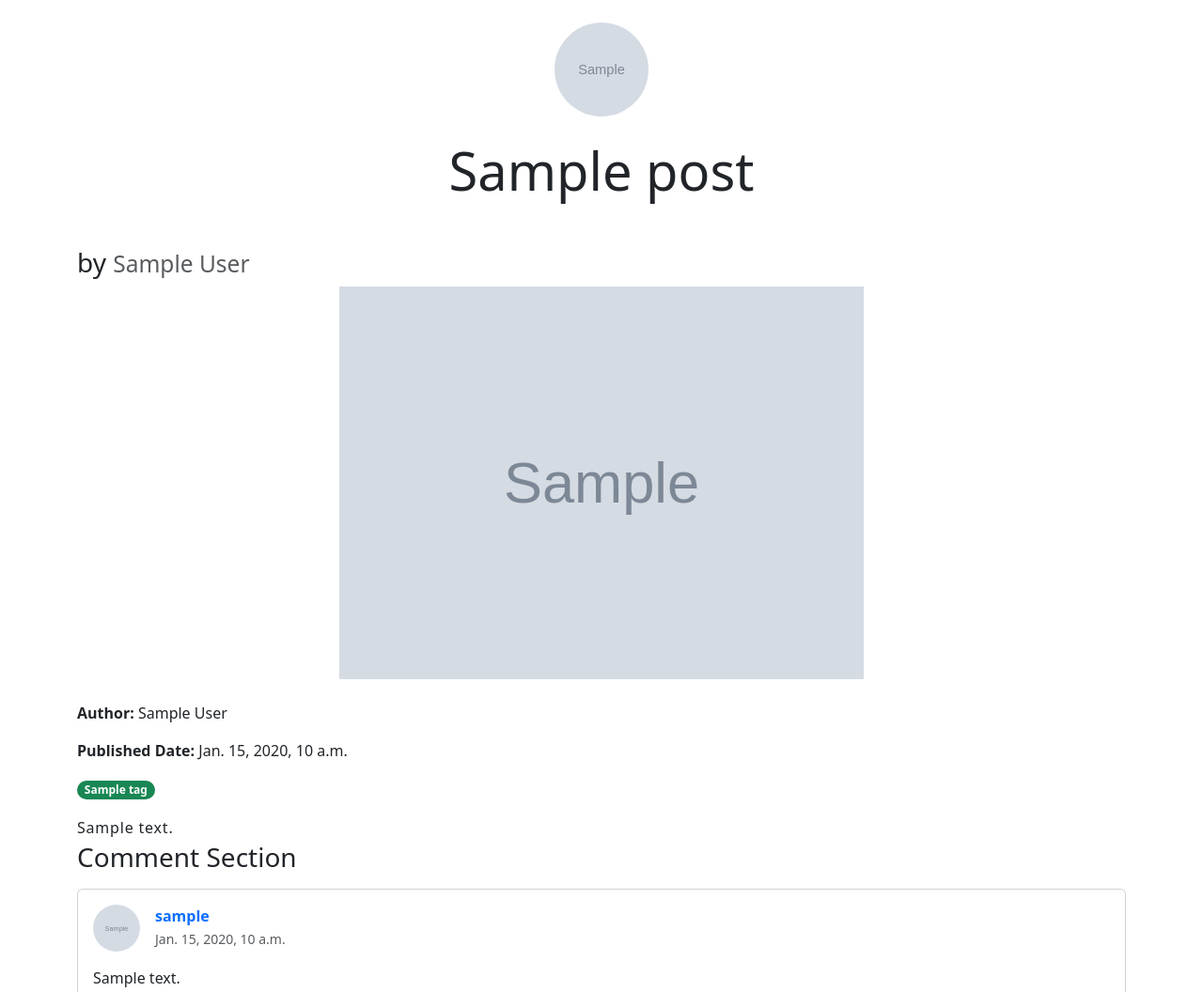
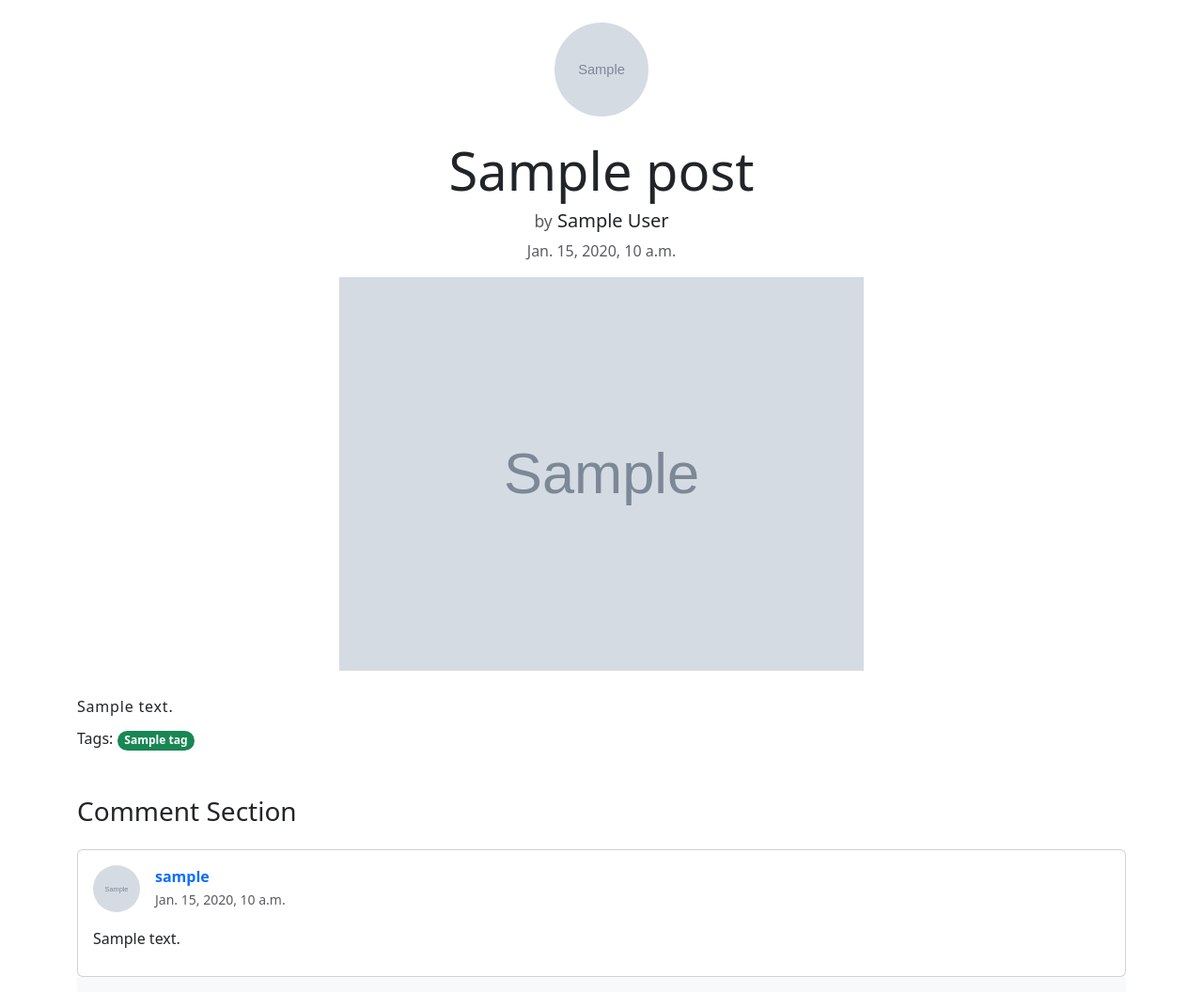
Before and after one commit to soraia653/Learning-Blog, a Django app: template blog/templates/blog/read_post.html in a window 1280 px wide. Shown: the part 56-1112 px from the top of the page at 94% size. Run offline with Django 4.2, Linux system fonts and the light colour scheme; the template is opened without the code that fills it: most values are stand-ins (such as "Sample title", 1, 10 or a date in 2020); grey boxes marked "Sample" are stand-in pictures; some libraries are stand-ins or nearby versions.

Commit message:
updated UI for read_post page

```diff
--- a/blog/templates/blog/read_post.html
+++ b/blog/templates/blog/read_post.html
@@ -27,26 +27,29 @@
           alt="user-profile-pic"
         >
     </div>
-    <h1 class="display-4 text-center mt-4 mb-5">{{ post.title }}</h1>
-    <h3>by
-      <small class="text-muted">{{ post.author }}</small>
-    </h3>
+    <h1 class="display-4 text-center mt-4">{{ post.title }}</h1>
+    <div class="post-details">
+      <h5 class="text-center"><small class="text-muted">by</small>
+        {{ post.author }}
+      </h5>
+      <p class="text-center text-muted">{{ post.published_date }}</p>
+    </div>
+
     <div class="text-center mb-4">
         <img src="{{post.image_url}}" class="img-fluid custom-image" alt="Post Image">
     </div>
-    <div class="post-details">
-        <p class="post-author"><strong>Author:</strong> {{ post.author }}</p>
-        <p class="post-date"><strong>Published Date:</strong> {{ post.published_date }}</p>
-        <p class="card-text">
-            {% for tag in post.tags.all %}
-            <span class="badge rounded-pill bg-success">{{ tag.name }}</span>
-            {% endfor %}
-          </p>
-        <div class="post-body" style="font-weight: 400; letter-spacing: 0.05em; line-height: 1.8; text-align: justify !important;">
-            {{ post.body | safe }}
-        </div>
-  </div>
-  <h3 class="mb-3">Comment Section</h3>
+
+    <div class="post-body" style="font-weight: 400; letter-spacing: 0.05em; line-height: 1.8; text-align: justify !important;">
+        {{ post.body | safe }}
+    </div>
+
+  <p class="card-text mt-2 mb-5">
+    Tags:
+    {% for tag in post.tags.all %}
+    <span class="badge rounded-pill bg-success">{{ tag.name }}</span>
+    {% endfor %}
+  </p>
+  <h3 class="mb-4">Comment Section</h3>
   {% for comment in post.comment_set.all %}
   <div>
     <div class="card">
```
Also changed, not shown: learning_blog_app/settings.py (line endings or trailing spaces).
